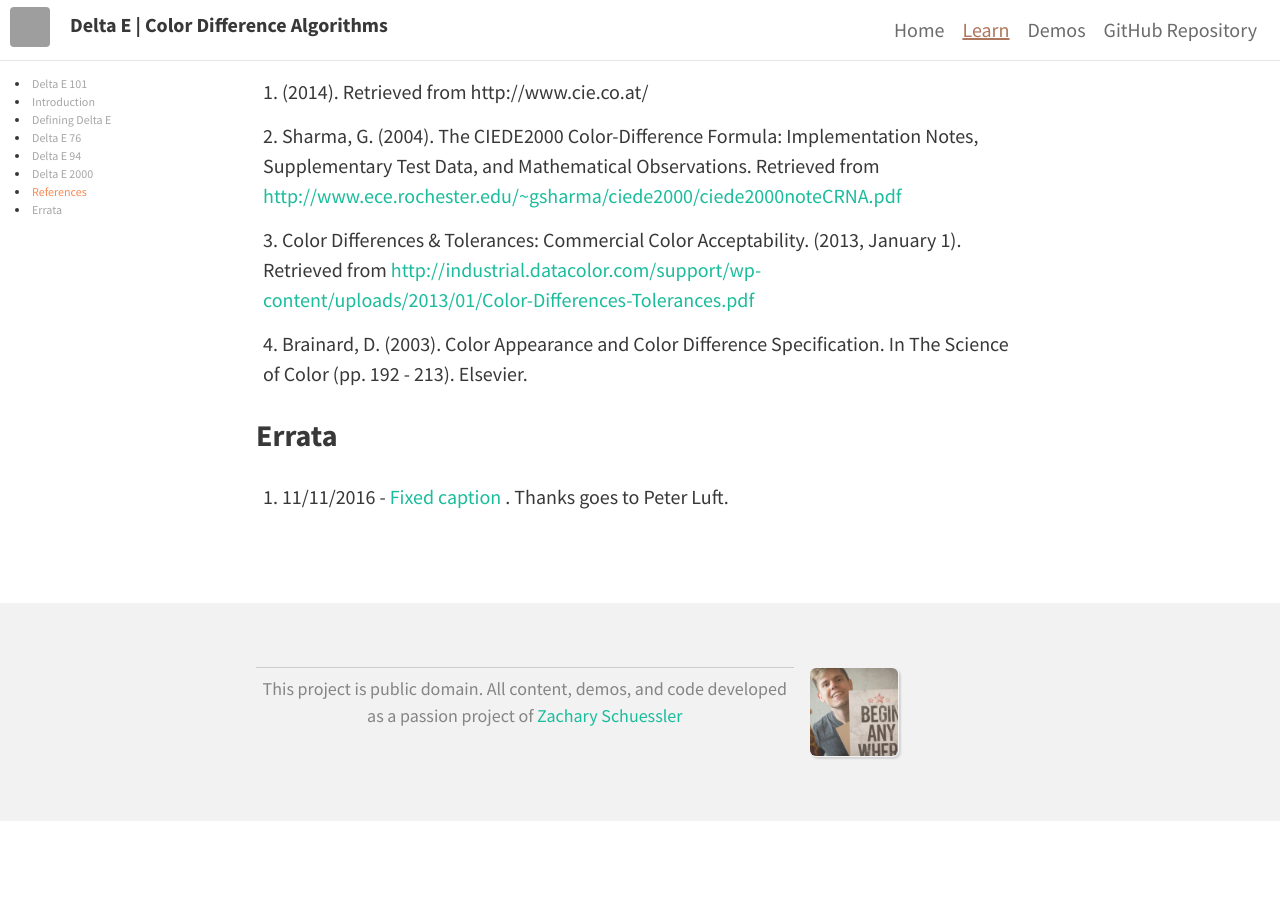
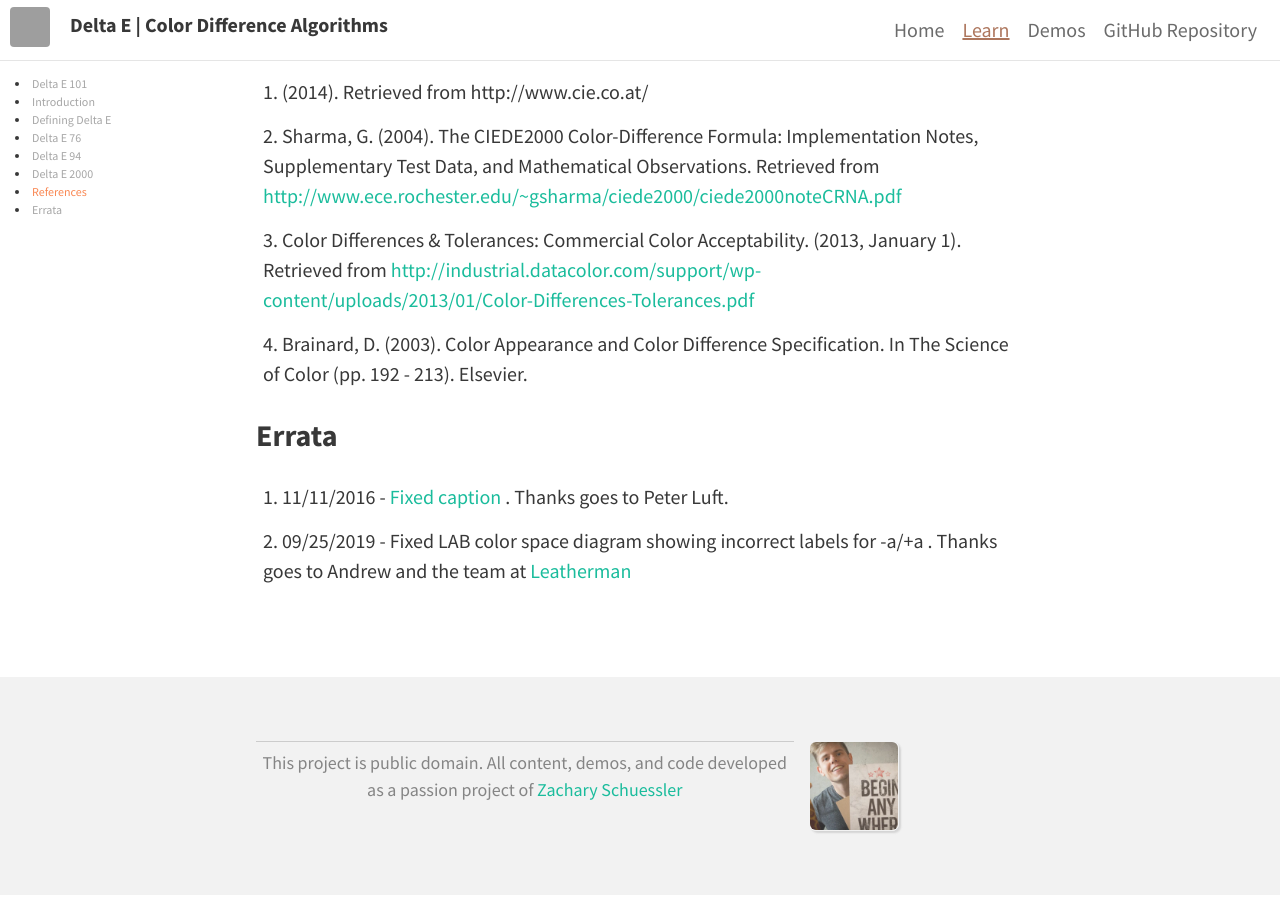
Before and after one commit to zschuessler/DeltaE, a Jekyll site: the page built from learn.html, in a window 1280 px wide and 900 px high, scrolled down 7257 px. Built offline with Jekyll 4.4.1, drawn with Linux system fonts in a browser that asks for light colours; nearby versions of some CDN libraries; before the commit the page ends 8083 px from its top, so only the background shows below that; grey boxes are pictures that could not be loaded.

Commit message:
fix LAB color space illustration: incorrect labels for +a/-a

```diff
--- a/learn.html
+++ b/learn.html
@@ -307,6 +307,11 @@
         </a>
         . Thanks goes to  Peter Luft.
     </li>
+    <li>
+        09/25/2019 -
+            Fixed LAB color space diagram showing incorrect labels for -a/+a
+        . Thanks goes to Andrew and the team at <a href="https://www.leatherman.com/">Leatherman</a>
+    </li>
 </ol>
 
 <script src="{{ site.baseurl }}/js/jquery-2.1.3.min.js"></script>
```
Also changed, not shown: img/lab-lch-comparison.png.
